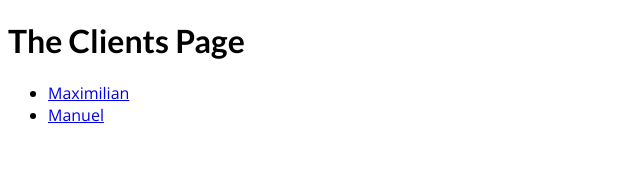
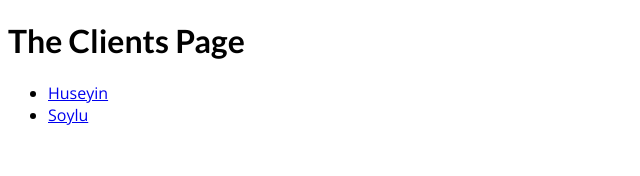
Before and after one commit to HuseyinSoylu/nextjs-projects, a Next.js app: page /clients in a window 1280 px wide. Shown: the top 176 px of the page, without its empty margins (0-640 px from the left). Built offline with nearby package versions, Linux system fonts and the light colour scheme.

Commit message:
final build

```diff
--- a/pages/clients/index.js
+++ b/pages/clients/index.js
@@ -2,8 +2,8 @@ import Link from "next/link";
 
 function ClientsPage() {
   const clients = [
-    { id: "max", name: "Maximilian" },
-    { id: "manu", name: "Manuel" },
+    { id: "hus", name: "Huseyin" },
+    { id: "soy", name: "Soylu" },
   ];
 
   return (
```
Also changed, not shown: pages/404.js (added, +9 -0 lines).
